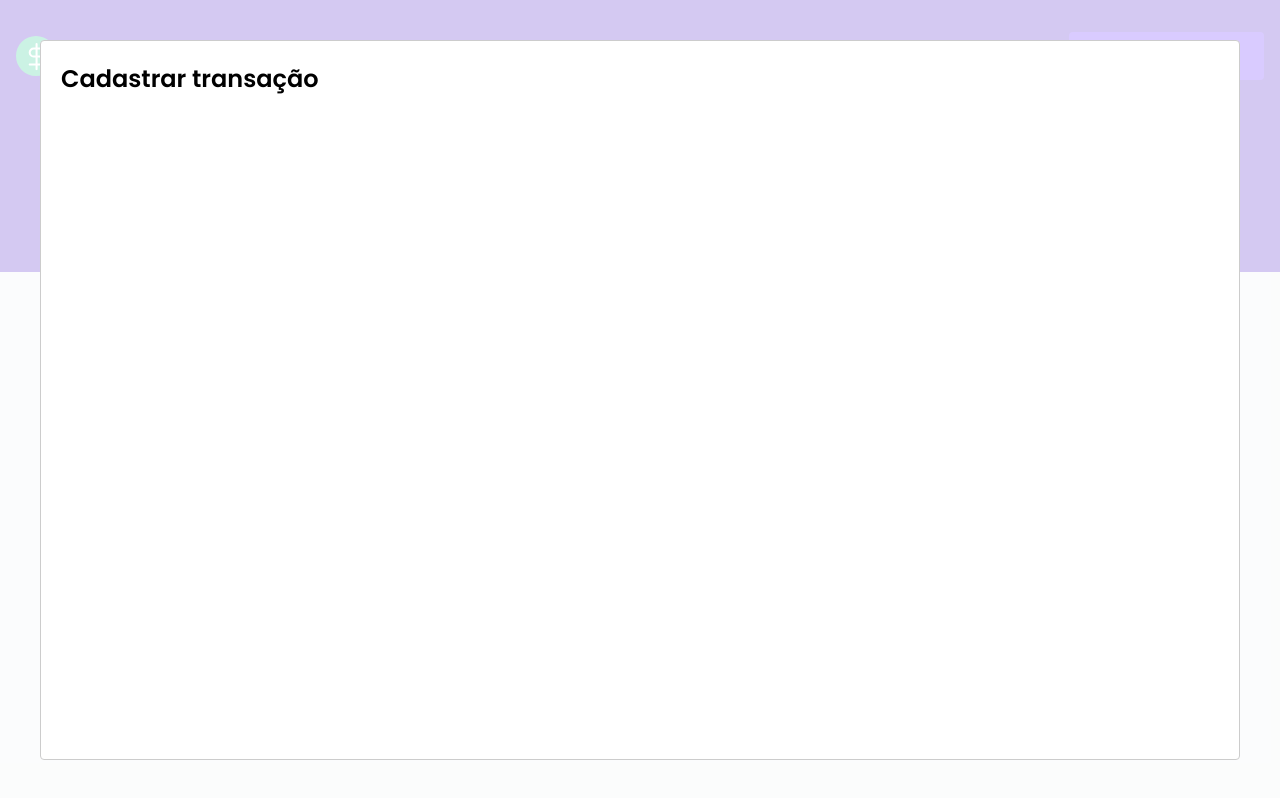
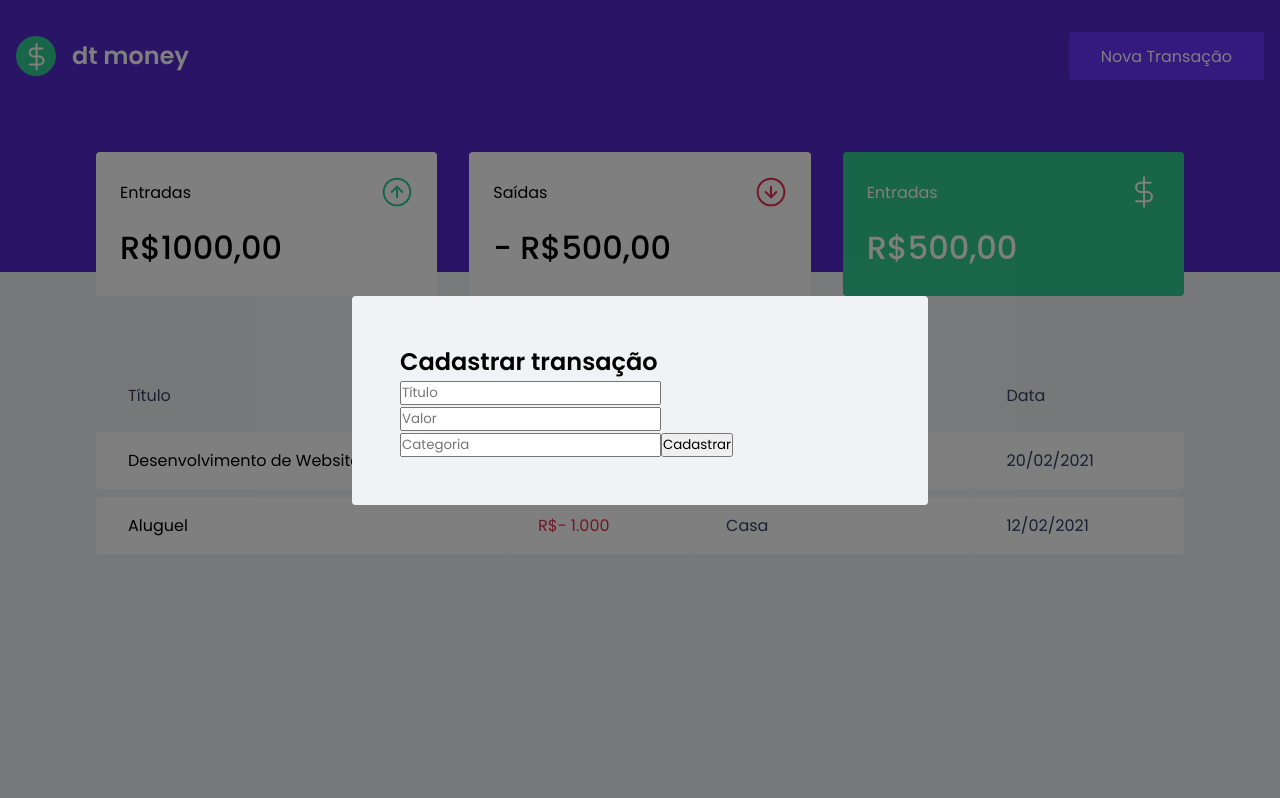
Before and after one commit to LucasGabryell/dtmoney, a React (Create React App) app: page / in a window 1280 px wide. Both pictures are taken after a click on the button "Nova Transação". Built offline with nearby package versions, Linux system fonts and the light colour scheme; no server answers; what miragejs would draw is missing.

Commit message:
form structure

```diff
--- a/src/components/NewTransactionModal/index.tsx
+++ b/src/components/NewTransactionModal/index.tsx
@@ -1,4 +1,5 @@
 import ReactModal from "react-modal";
+import { Container } from "./styles";
 interface NewTransactionModalProps {
   isOpen: boolean;
   onRequestClose: () => void;
@@ -8,8 +9,21 @@
   onRequestClose,
 }: NewTransactionModalProps) {
   return (
-    <ReactModal isOpen={isOpen} onRequestClose={onRequestClose}>
-      <h2>Cadastrar transação</h2>
+    <ReactModal
+      isOpen={isOpen}
+      onRequestClose={onRequestClose}
+      overlayClassName="react-modal-overlay"
+      className="react-modal-content"
+    >
+      <Container>
+        <h2>Cadastrar transação</h2>
+
+        <input placeholder="Título"></input>
+        <input placeholder="Valor" type="number"></input>
+        <input placeholder="Categoria"></input>
+
+        <button type="submit">Cadastrar</button>
+      </Container>
     </ReactModal>
   );
 }
--- a/src/components/NewTransactionModal/styles.ts
+++ b/src/components/NewTransactionModal/styles.ts
@@ -1,3 +1,3 @@
 import styled from "styled-components";
 
-export const Container = styled.div``;
+export const Container = styled.form``;
--- a/src/styles/global.ts
+++ b/src/styles/global.ts
@@ -48,4 +48,27 @@
         opacity: 0.6;
         cursor: not-allowed;
     }
+
+    .react-modal-overlay {
+        background: rgba(0,0,0,0.5);
+
+        position: fixed;
+        top: 0;
+        bottom: 0;
+        right: 0;
+        left: 0;
+
+        display: flex;
+        align-items: center;
+        justify-content: center;
+
+    }
+    .react-modal-content {
+        width: 100%;
+        max-width:576px;
+        background: var(--background);
+        padding: 3rem;
+        position:relative;
+        border-radius: 0.24rem;
+    }
 `;
```
